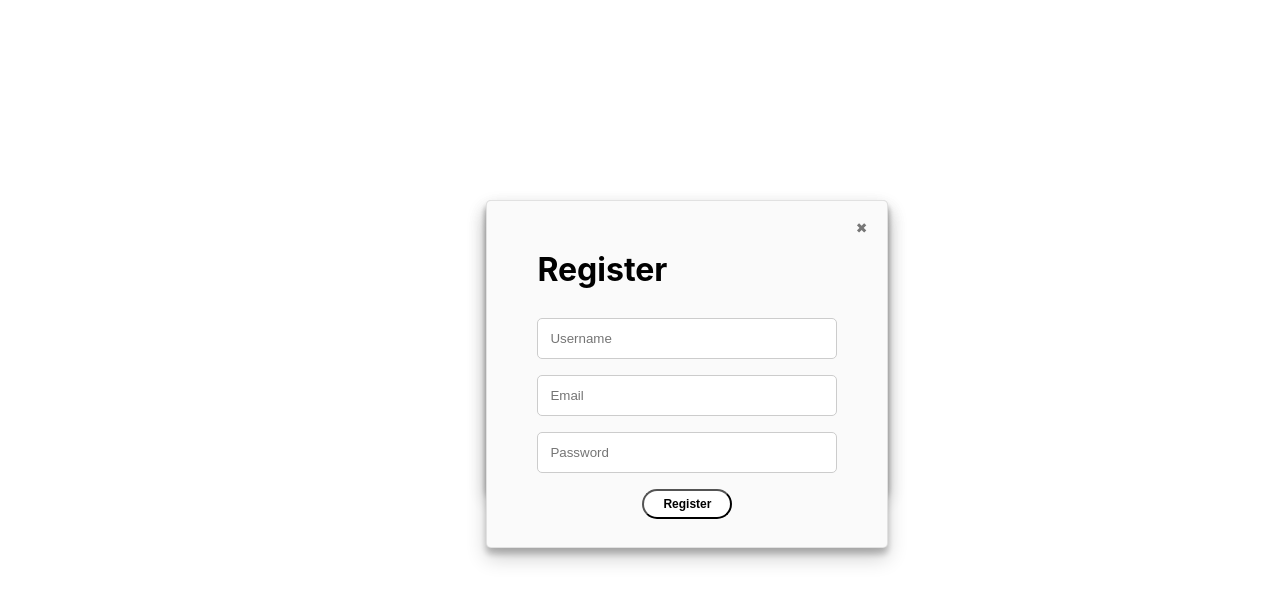
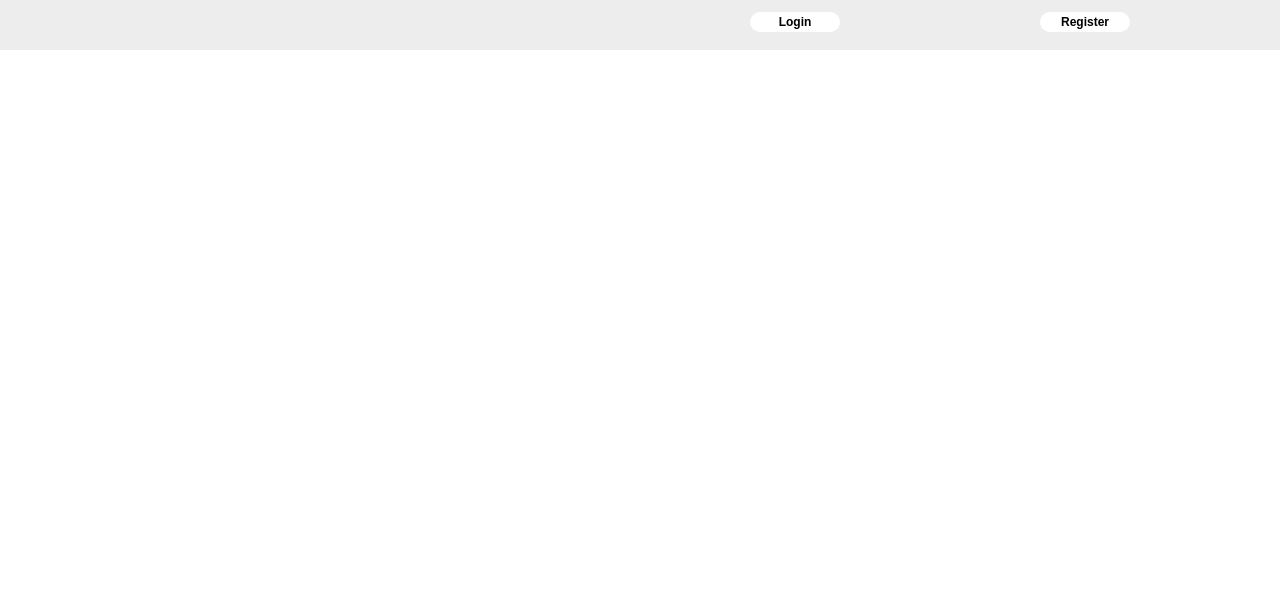
Before and after one commit to BingiMan/YummyPaw, a React (Create React App) app in the folder client/: page / in a window 1280 px wide. Shown: the top 602 px of the page. Built offline with nearby package versions, Linux system fonts and the light colour scheme.

Commit message:
auth working

```diff
--- a/client/src/App.js
+++ b/client/src/App.js
@@ -1,25 +1,129 @@
 import React from 'react';
-import Register from './components/header/Register'
-import Login from './components/header/Login'
+import { withRouter } from 'react-router'
+import Navigation from './components/header/Navigation'
+import { loginUser, verifyUser, createUser } from './services/user'
+import decode from 'jwt-decode';
 import './App.css';
 
 class App extends React.Component {
-  constructor() {
-    super()
+  constructor(props) {
+    super(props)
+    this.state = {
+      loginForm: {
+        username: '',
+        password: '',
+      },
+      registerForm: {
+        username: '',
+        email: '',
+        password: '',
+      },
+      currentUser: null,
+      loggedIn: null,
+    }
+  }
+  handleRedirect = async (e) => {
+    // e.preventDefault();
+    await this.handleLoginSubmit(e)
+    this.props.history.push('/')
+    // this.props.hideLogin();
   }
 
+  handleLoginChange = (e) => {
+    const { target: { name, value } } = e;
+    this.setState(prevState => ({
+      loginForm: {
+        ...prevState.loginForm,
+        [name]: value,
+      }
+    }))
+  }
 
+  handleLoginSubmit = async (e) => {
+    // e.preventDefault()
+    const resp = await loginUser({ username: this.state.loginForm.username, password: this.state.loginForm.password })
+    // console.log(resp);
+    this.setState({
+      currentUser: resp.username,
+      user: resp.username,
+      loginForm: {
+        username: '',
+        password: '',
+      }
+    })
+  }
 
+  componentDidMount = async () => {
+    const resp = await verifyUser();
+    // const checkUser = localStorage.getItem("jwt");
+    if (resp) {
+      const user = (resp);
+      this.setState({
+        currentUser: user.username
+      })
+    }
+  }
+  handleLogout = (e) => {
+    e.preventDefault();
+    localStorage.removeItem("authToken");
+    this.setState({
+      currentUser: null
+    })
+  }
 
+//  ----------- REGISTER -------------
+
+handleRegisterChange = (e) => {
+  const { target: { name, value } } = e;
+  this.setState(prevState => ({
+    registerForm: {
+      ...prevState.registerForm,
+      [name]: value,
+    }
+  }))
+}
+handleLogin = async () => {
+  const userData = await loginUser(this.state.authFormData);
+  this.setState({
+    currentUser: decode(userData.token)
+  })
+  localStorage.setItem("jwt", userData.token)
+}
+handleRegisterSubmit = async (e) => {
+  e.preventDefault();
+  await createUser(this.state.registerForm);
+  this.handleLogin();
+  this.setState({
+    registerForm: {
+      username: '',
+      email: '',
+      password: '',
+    }
+  })
+  // console.log(this.state.registerForm)
+}
 
   render() {
     return (
       <div className="App">
-        <Login/>
-        <Register/>
+        <header>
+        <Navigation
+          handleRedirect={this.handleRedirect}
+          currentUser={this.state.currentUser}
+          loggedIn={this.state.loggedIn}
+          handleLogout={this.handleLogout}
+          handleLoginChange={this.handleLoginChange}
+          handleLoginSubmit={this.handleLoginSubmit}
+          loginForm={this.state.loginForm}
+
+          handleRegisterSubmit={this.handleRegisterSubmit}
+          handleRegisterChange={this.handleRegisterChange}
+          registerForm={this.state.registerForm}
+          />
+          </header>
       </div>
     );
   }
 }
 
-export default App;
+export default withRouter(App);
--- a/client/src/components/header/Login.jsx
+++ b/client/src/components/header/Login.jsx
@@ -1,82 +1,32 @@
 import React from 'react'
 import './headerStyle.css'
 import { withRouter } from 'react-router'
-import decode from 'jwt-decode';
-import {loginUser, verifyUser} from '../../services/user'
 
 class Login extends React.Component {
   constructor() {
     super()
-    this.state = {
-      loginForm: {
-        username: '',
-        password: '',
-      },
-      currentUser: null,
-      loggedIn: null,
-    }
+
   }
-  handleRedirect = async (e) => {
-    e.preventDefault();
-    await this.handleSubmit(e)
-    this.props.history.push('/')
-    // this.props.hideLogin();
-  }
-  handleClose = (e)=>{
+  handleClose = (e) => {
     e.preventDefault();
     this.props.hideLogin();
+    this.props.handleRedirect();
   }
-
-  handleChange = (e) => {
-    const { target: { name, value } } = e;
-    this.setState(prevState => ({
-      loginForm: {
-        ...prevState.loginForm,
-        [name]: value,
-      }
-    }))
-  }
-
-  handleSubmit = async (e) => {
-    e.preventDefault()
-    const resp = await loginUser(this.state.loginForm.username, this.state.loginForm.password)
-    this.setState({
-      currentUser: resp.data.user.username,
-      user: resp.data.user.id,
-      loginForm: {
-        username: '',
-        password: '',
-      }
-    })
-  }
-
-  componentDidMount = async()=> {
-    const user = await verifyUser();
-    const checkUser = localStorage.getItem("jwt");
-    if (user) {
-      const user = decode(user);
-      this.setState({
-        currentUser: user
-      })
-    }
-  }
-
-
 
   render() {
     return (
       <div className="login-dialog">
-        <div className="close-thik"></div>
+        <div className="close-thik" onClick={this.handleClose}></div>
           <form className="login-form">
             <div className="flex">
               <h1 className="form-title">
                 Login
               </h1>
             </div>
-            <input className="modern-input-text" onChange={this.handleChange} type="text" name="username" value={this.state.loginForm.username} placeholder="Username" />
-            <input className="modern-input-text" onChange={this.handleChange} type="password" name="password" value={this.state.loginForm.password} placeholder="Password" />
+            <input className="modern-input-text" onChange={this.props.handleLoginChange} type="text" name="username" value={this.props.loginForm.username} placeholder="Username" />
+            <input className="modern-input-text" onChange={this.props.handleLoginChange} type="password" name="password" value={this.props.loginForm.password} placeholder="Password" />
             <div className="flex">
-            <button className="btn form-btn" onClick={this.handleRedirect}>Login</button>
+            <button className="btn form-btn" onClick={this.handleClose}>Login</button>
             </div>
           </form>
         </div>
@@ -85,3 +35,63 @@ class Login extends React.Component {
 }
 
 export default withRouter(Login);
+
+
+
+
+
+
+
+
+// this.state = {
+    //   loginForm: {
+    //     username: '',
+    //     password: '',
+    //   },
+    //   currentUser: null,
+    //   loggedIn: null,
+    // }
+
+
+
+
+// handleRedirect = async (e) => {
+  //   e.preventDefault();
+  //   await this.props.handleSubmit(e)
+  //   this.props.history.push('/')
+  //   // this.props.hideLogin();
+  // }
+
+  // handleChange = (e) => {
+  //   const { target: { name, value } } = e;
+  //   this.setState(prevState => ({
+  //     loginForm: {
+  //       ...prevState.loginForm,
+  //       [name]: value,
+  //     }
+  //   }))
+  // }
+
+  // handleSubmit = async (e) => {
+  //   e.preventDefault()
+  //   const resp = await loginUser(this.state.loginForm.username, this.state.loginForm.password)
+  //   this.setState({
+  //     currentUser: resp.data.user.username,
+  //     user: resp.data.user.id,
+  //     loginForm: {
+  //       username: '',
+  //       password: '',
+  //     }
+  //   })
+  // }
+
+  // componentDidMount = async()=> {
+  //   const user = await verifyUser();
+  //   const checkUser = localStorage.getItem("jwt");
+  //   if (user) {
+  //     const user = decode(user);
+  //     this.setState({
+  //       currentUser: user
+  //     })
+  //   }
+  // }
--- a/client/src/components/header/Navigation.jsx
+++ b/client/src/components/header/Navigation.jsx
@@ -1,16 +1,81 @@
 import React from 'react'
+import Login from './Login'
+import Register from './Register'
 
 export default class Navigation extends React.Component {
   constructor() {
     super()
+    this.state = {
+      showLogin: false,
+      showRegister: false,
+    }
+  }
+  showRegister = () => {
+    this.setState({
+      showRegister: true,
+      showLogin: false
+    })
+  };
+  hideRegister = () => {
+    this.setState({
+      showRegister: false
+    })
+  };
+  showLogin = () => {
+    this.setState(
+      {
+        showLogin: true,
+        showRegister: false
+      }
+    )
+  };
+  hideLogin = () => {
+    this.setState(
+      {
+        showLogin: false
+      }
+      )
+  };
 
-  }
+
 
 
   render() {
+    const loggedIn = localStorage.getItem('authToken');
     return (
       <div>
-        <p>Navigation</p>
+        <div className="nav-wrapper">
+          <div className="nav-opts">
+            {!loggedIn &&
+              (<div className="nav-wrapper-right">
+                <button className="btn btn1" onClick={this.showLogin}> Login</button>
+                <button className="btn btn2" onClick={this.showRegister}> Register</button>
+              </div>)}
+            {loggedIn &&
+           <div className="display-username"> Paw's up, {this.props.currentUser} ❤ </div>
+           }
+            {loggedIn &&
+              <button className="btn3" id="logout" onClick={this.props.handleLogout}>Log Out</button>
+            }
+          </div>
+        </div>
+        {this.state.showLogin ? <Login
+          hideLogin={this.hideLogin}
+          handleRedirect={this.props.handleRedirect}
+          currentUser={this.props.currentUser}
+          loggedIn={this.props.loggedIn}
+          handleLogout={this.props.handleLogout}
+          handleLoginChange={this.props.handleLoginChange}
+          handleLoginSubmit={this.props.handleLoginSubmit}
+          loginForm={this.props.loginForm}
+        /> : ''}
+        {this.state.showRegister ? <Register
+          hideRegister={this.hideRegister}
+          showLogin={this.showLogin}
+          handleRegisterSubmit={this.props.handleRegisterSubmit}
+          handleRegisterChange={this.props.handleRegisterChange}
+          registerForm={this.props.registerForm}
+        /> : ''}
       </div>
     )
   }
--- a/client/src/components/header/Register.jsx
+++ b/client/src/components/header/Register.jsx
@@ -1,61 +1,26 @@
 import React from 'react'
 import { withRouter } from 'react-router-dom'
 import { createUser, loginUser } from '../../services/user';
-import decode from 'jwt-decode';
+
 
 
 class Register extends React.Component {
   constructor() {
     super()
-    this.state = {
-      registerForm: {
-        username: '',
-        email: '',
-        password: '',
-      }
-    }
+
   }
 
-  handleChange = (e) => {
-    const { target: { name, value } } = e;
-    this.setState(prevState => ({
-      registerForm: {
-        ...prevState.registerForm,
-        [name]: value,
-      }
-    }))
-  }
-  handleLogin = async () => {
-    const userData = await loginUser(this.state.authFormData);
-    this.setState({
-      currentUser: decode(userData.token)
-    })
-    localStorage.setItem("jwt", userData.token)
-  }
 
-  handleSubmit = async (e) => {
-    e.preventDefault();
-    await createUser(this.state.registerForm);
-    this.handleLogin();
-    this.setState({
-      registerForm: {
-        username: '',
-        email: '',
-        password: '',
-      }
-    })
-    // console.log(this.state.registerForm)
-  }
   handleRedirect = async (e) => {
     e.preventDefault()
-    await this.handleSubmit(e);
-    // await this.props.showLogin(e);
+    await this.props.handleRegisterSubmit(e);
+    await this.props.showLogin(e);
     // this.props.history.push('/')
   }
 
   handleClose = (e) => {
     e.preventDefault();
-    // this.props.hideRegister();
+    this.props.hideRegister();
   }
 
 
@@ -67,11 +32,11 @@ class Register extends React.Component {
           <div className="flex">
             <h1 className="form-title">Register</h1>
           </div>
-          <input className="modern-input-text" onChange={this.handleChange} type="text" name="username" value={this.state.registerForm.username} placeholder="Username" />
-          <input className="modern-input-text" onChange={this.handleChange} type="email" name="email" value={this.state.registerForm.email} placeholder="Email" />
-          <input className="modern-input-text" onChange={this.handleChange} type="password" name="password" value={this.state.registerForm.password} placeholder="Password" />
+          <input className="modern-input-text" onChange={this.props.handleRegisterChange} type="text" name="username" value={this.props.registerForm.username} placeholder="Username" />
+          <input className="modern-input-text" onChange={this.props.handleRegisterChange} type="email" name="email" value={this.props.registerForm.email} placeholder="Email" />
+          <input className="modern-input-text" onChange={this.props.handleRegisterChange} type="password" name="password" value={this.props.registerForm.password} placeholder="Password" />
           <div className="flex">
-            <button className="btn form-btn" onClick={this.handleSubmit}>Register</button>
+            <button className="btn form-btn" onClick={this.handleRedirect}>Register</button>
           </div>
         </form>
       </div>
--- a/client/src/components/header/headerStyle.css
+++ b/client/src/components/header/headerStyle.css
@@ -1,4 +1,7 @@
-
+/* ----------- MODAL ----------- */
+.login-form, .register-form{
+  margin:auto;
+}
 .login-dialog, .register-dialog{
   top: 25%;
   left: 38%;
@@ -12,23 +15,6 @@
   z-index: 2;
   display: flex;
   box-shadow: 0 10px 20px rgba(0,0,0,0.19), 0 6px 6px rgba(0,0,0,0.23);
-}
-.login-form, .register-form{
-  margin:auto;
-}
-.flex {
-  display: flex;
-}
-.modern-input-text{
-  display: block;
-  width: 300px;
-  border-radius: 5px;
-  padding: 12px;
-  border: 1px solid #ccc;
-  box-sizing: border-box;
-  margin-top: 7px;
-  margin-bottom: 16px;
-  resize: vertical;
 }
 .form-btn{
   margin: auto;
@@ -51,6 +37,33 @@
   position:relative;
   top:1px;
 }
+.btn{
+  background-color: #fff;
+  text-decoration: none;
+  cursor:pointer;
+  font-size: 12px;
+  height: 30px;
+  width: 90px;
+  border-radius: 25px;
+  font-weight: 900;
+  outline:none;
+}
+
+.flex {
+  display: flex;
+}
+.modern-input-text{
+  display: block;
+  width: 300px;
+  border-radius: 5px;
+  padding: 12px;
+  border: 1px solid #ccc;
+  box-sizing: border-box;
+  margin-top: 7px;
+  margin-bottom: 16px;
+  resize: vertical;
+}
+
 .close-thik{
   color: #777;
   font: 14px/100% arial, sans-serif;
@@ -70,8 +83,23 @@ transition: color 0.3s ease;
   content: '✖'; /* UTF-8 symbol */
 }
 
-.btn{
+/* ----------- END modal ----------- */
+
+
+
+
+
+
+
+.nav-wrapper-left{
+  margin: 15px;
+}
+.nav-wrapper-right {
+  margin: 10px 50px;
+}
+.btn1, .btn2, .btn3 {
    background-color: #fff;
+   /*padding: 1em 1.5em;*/
    text-decoration: none;
    cursor:pointer;
    font-size: 12px;
@@ -79,5 +107,36 @@ transition: color 0.3s ease;
    width: 90px;
    border-radius: 25px;
    font-weight: 900;
+   border: none;
    outline:none;
 }
+
+.btn1, .btn2 {
+  height: 20px;
+  margin-left: 100px;
+  margin-right: 100px;
+}
+.display-username{
+  font-weight: 700;
+  margin: 15px;
+  color: #ffffff;
+}
+#logout:hover {
+cursor: pointer;
+}
+
+.nav-wrapper {
+position: fixed;
+top: 0;
+left: 0;
+z-index: 10;
+width: 100%;
+height: 50px;
+background-color: #ededed;
+display: flex;
+
+}
+.nav-opts{
+margin-left: auto;
+display: flex;
+}
```
Lines whose indentation alone changed are shown as unchanged.
